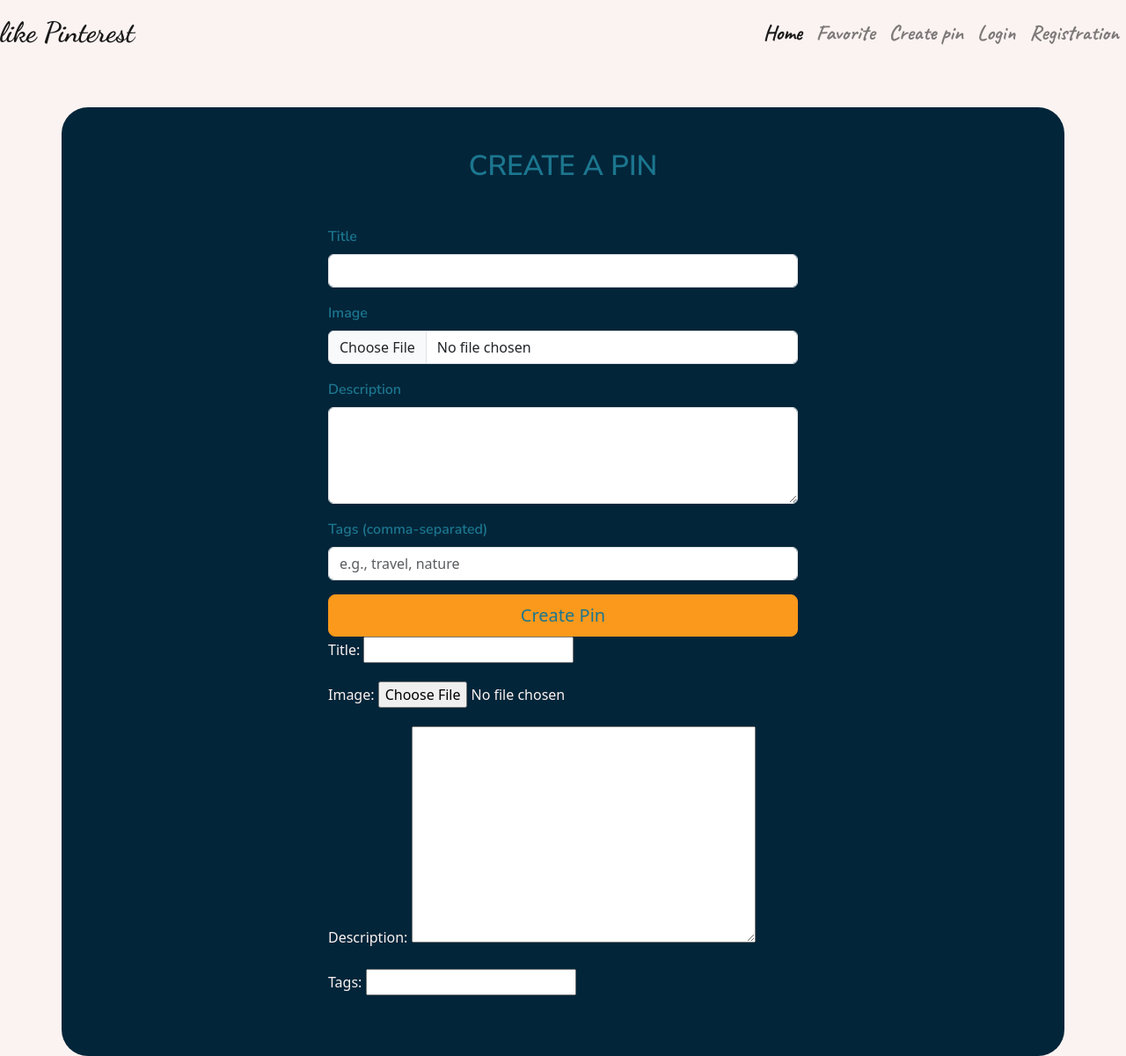
After one commit to PolyakovVictor/ImageStore, a Django app: template Django/ImageStore/templates/imageStore/create_pin.html in a window 1280 px wide. The commit adds this page. Shown: the whole page at 88% size. Run offline with Django 4.2, Linux system fonts and the light colour scheme; the template is opened without the code that fills it: values that come from a table or form of the project are taken from there, others are empty; some libraries are stand-ins or nearby versions.

Commit message:
customized styles

```diff
--- a/Django/ImageStore/imageStoreApp/forms.py
+++ b/Django/ImageStore/imageStoreApp/forms.py
@@ -12,3 +12,14 @@ class CreateUserForm(UserCreationForm):
     class Meta:
         model = User
         fields = ('username', 'email', 'password1', 'password2')
+
+class PinForm(forms.Form):
+    title = forms.CharField(max_length=255, required=True)
+    image = forms.ImageField(required=True)
+    description = forms.CharField(widget=forms.Textarea, required=True)
+    tags = forms.CharField(max_length=255, required=False)
+
+    def clean_tags(self):
+        tags = self.cleaned_data['tags']
+        tags = [tag.strip() for tag in tags.split(',') if tag.strip()]
+        return tags
--- a/Django/ImageStore/imageStoreApp/static/css/style.css
+++ b/Django/ImageStore/imageStoreApp/static/css/style.css
@@ -93,3 +93,20 @@
 u {
   color: #1C768F;
 }
+
+.container {
+  border-radius: 30px;
+  padding: 48px !important;
+}
+
+.div-pin {
+  background-color: #032539;
+}
+
+.div-create-pin {
+  background-color: #032539 !important;
+}
+
+.mt-4 {
+  color: #FBF3F2;
+}
--- a/Django/ImageStore/imageStoreApp/urls.py
+++ b/Django/ImageStore/imageStoreApp/urls.py
@@ -4,6 +4,7 @@ from django.urls import include, re_path
 app_name = 'imageStoreApp'
 
 urlpatterns = [
-    re_path(r'^pin/(?P<id>[a-zA-Z0-9-]+)/$', views.pin_detail, name='pin_detail'),
+    re_path(r'^pin/(?P<id>[a-zA-Z0-9-]+)/$', views.pin_detail_view, name='pin_detail'),
+    re_path('create_pin/', views.create_pin_view, name='create_pin'),
     re_path('', views.home_view, name='home'),
 ]
--- a/Django/ImageStore/templates/base.html
+++ b/Django/ImageStore/templates/base.html
@@ -19,6 +19,7 @@
     <link rel="stylesheet" href="https://maxcdn.bootstrapcdn.com/bootstrap/4.5.2/css/bootstrap.min.css">
     <link rel="preconnect" href="https://fonts.googleapis.com">
     <link href="https://fonts.googleapis.com/css2?family=Caveat:wght@700&family=Dancing+Script:wght@700&family=Nunito+Sans:opsz,wght@6..12,600;6..12,1000&family=Nunito:wght@600&display=swap" rel="stylesheet">
+    <link href="https://cdn.jsdelivr.net/npm/bootstrap@5.5.0/dist/css/bootstrap.min.css" rel="stylesheet" integrity="sha384-gn5384xqQ1aoWXA+058RXPxPg6fy4IWvTNh0E263XmFcJlSAwiGgFAW/dAiS6JXm" crossorigin="anonymous">
     <title>Document</title>
 </head>
 <body class="body-base-page">
@@ -38,12 +39,18 @@
                 </li>
                 {% if user.is_authenticated %}
                     <li class="nav-item">
+                        <a class="nav-link" href="{% url 'imageStoreApp:create_pin' %}">Create pin</a>
+                    </li>
+                    <li class="nav-item">
                         <a class="nav-link" href="#">{{ user }}</a>
                     </li>
                     <li class="nav-item">
                         <a class="nav-link" href="{% url 'account:logout' %}">Logout</a>
                     </li>
                 {% else %}
+                    <li class="nav-item">
+                        <a class="nav-link" href="{% url 'account:login' %}">Create pin</a>
+                    </li>
                     <li class="nav-item">
                         <a class="nav-link" href="{% url 'account:login' %}">Login</a>
                     </li>
--- /dev/null
+++ b/Django/ImageStore/templates/imageStore/create_pin.html
@@ -0,0 +1,33 @@
+{% extends 'base.html' %}
+{% load static %}
+{% block content %}
+<div class="container div-create-pin mt-5">
+    <div class="row justify-content-center">
+        <div class="col-md-6">
+            <h2 class="text-auth-logo text-auth text-uppercase text-center mb-5">CREATE A PIN</h2>
+            <form method="post" enctype="multipart/form-data">
+                {% csrf_token %}
+                <div class="mb-3">
+                    <label for="title" class="text-auth form-label">Title</label>
+                    <input type="text" class="form-control" id="title" name="title" required>
+                </div>
+                <div class="mb-3">
+                    <label for="image" class="text-auth form-label">Image</label>
+                    <input type="file" class="form-control" id="image" name="image" accept="image/*" required>
+                </div>
+                <div class="mb-3">
+                    <label for="description" class="text-auth form-label">Description</label>
+                    <textarea class="form-control" id="description" name="description" rows="4" required></textarea>
+                </div>
+                <div class="mb-3">
+                    <label for="tags" class="text-auth form-label">Tags (comma-separated)</label>
+                    <input type="text" class="form-control" id="tags" name="tags" placeholder="e.g., travel, nature">
+                </div>
+                <button type="submit" class="btn-auth text-auth btn btn-success btn-block btn-lg gradient-custom-4 ">Create Pin</button>
+                {{ form.as_p }}
+            </form>
+        </div>
+    </div>
+</div>
+<script src="https://cdn.jsdelivr.net/npm/bootstrap@5.5.0/dist/js/bootstrap.bundle.min.js" integrity="sha384-x6D7L5uLq7r8XCp6zU4Wz5z5P0s5Kf0IN5FVxF1f3Ck5u5I5P5F5V+A5P5F5V+A5P5F5V" crossorigin="anonymous"></script>
+{% endblock %}
--- a/Django/ImageStore/templates/imageStore/pin_detail.html
+++ b/Django/ImageStore/templates/imageStore/pin_detail.html
@@ -1,7 +1,7 @@
 {% extends 'base.html' %}
 {% load static %}
 {% block content %}
-<div class="container">
+<div class="container div-pin">
     <div class="div-pin-detail row">
         <div class="col-md-6">
             <img src="{% static pin.image_url %}" alt="{{ pin.title }}" class="img-pin img-fluid">
@@ -16,7 +16,7 @@
             <!-- Вставьте сюда блок с комментариями -->
         </div>
     </div>
-    <h3 class="mt-4">Same pins:</h3>
+    <h3 class="div-pin-info mt-4">Same pins:</h3>
         <!-- <div class="row">
             {% for similar_pin in similar_pins %}
             <div class="col-md-4 mb-3">
--- a/FastAPI/config.py
+++ b/FastAPI/config.py
@@ -8,7 +8,6 @@ from dotenv import load_dotenv
 load_dotenv()
 
 DATABASE_URL = os.environ.get("DATABASE_URL")
-print("DATABASE URL", DATABASE_URL)
 
 engine = create_engine(DATABASE_URL)
 SessionLocal = sessionmaker(autocommit=False, autoflush=False, bind=engine)
--- a/pyproject.toml
+++ b/pyproject.toml
@@ -19,6 +19,7 @@ psycopg2-binary = "^2.9.7"
 djangorestframework = "^3.14.0"
 rest-framework-simplejwt = "^0.0.2"
 djangorestframework-simplejwt = "^5.3.0"
+pillow = "^10.0.1"
 
 
 [build-system]
```
Also changed, not shown: Django/ImageStore/imageStoreApp/views.py (+36 -4 lines), Django/ImageStore/account/templates/account/login.html (renamed from Django/ImageStore/templates/account/login.html), Django/ImageStore/account/templates/account/registration.html (renamed from Django/ImageStore/templates/account/registration.html), 1 other file.
